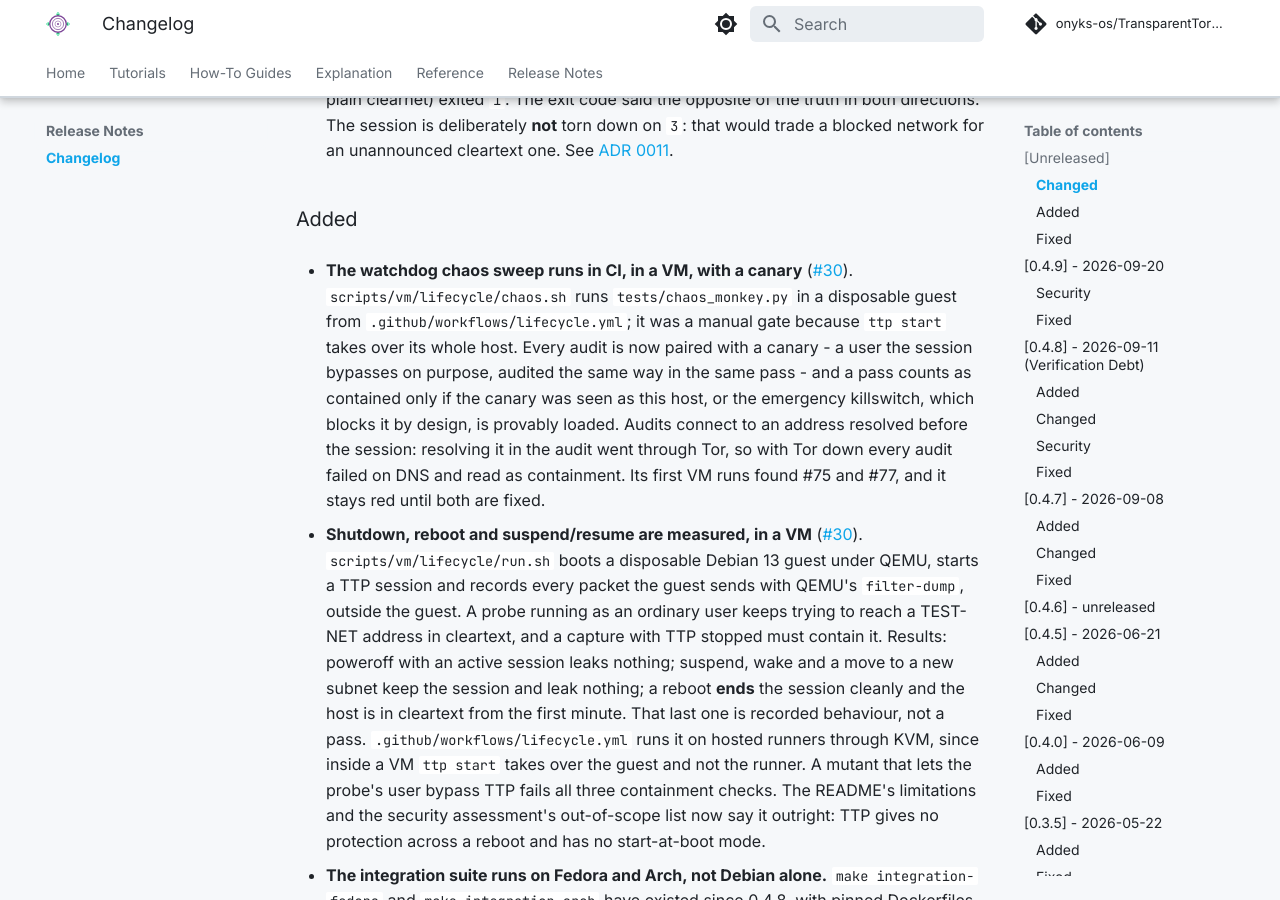
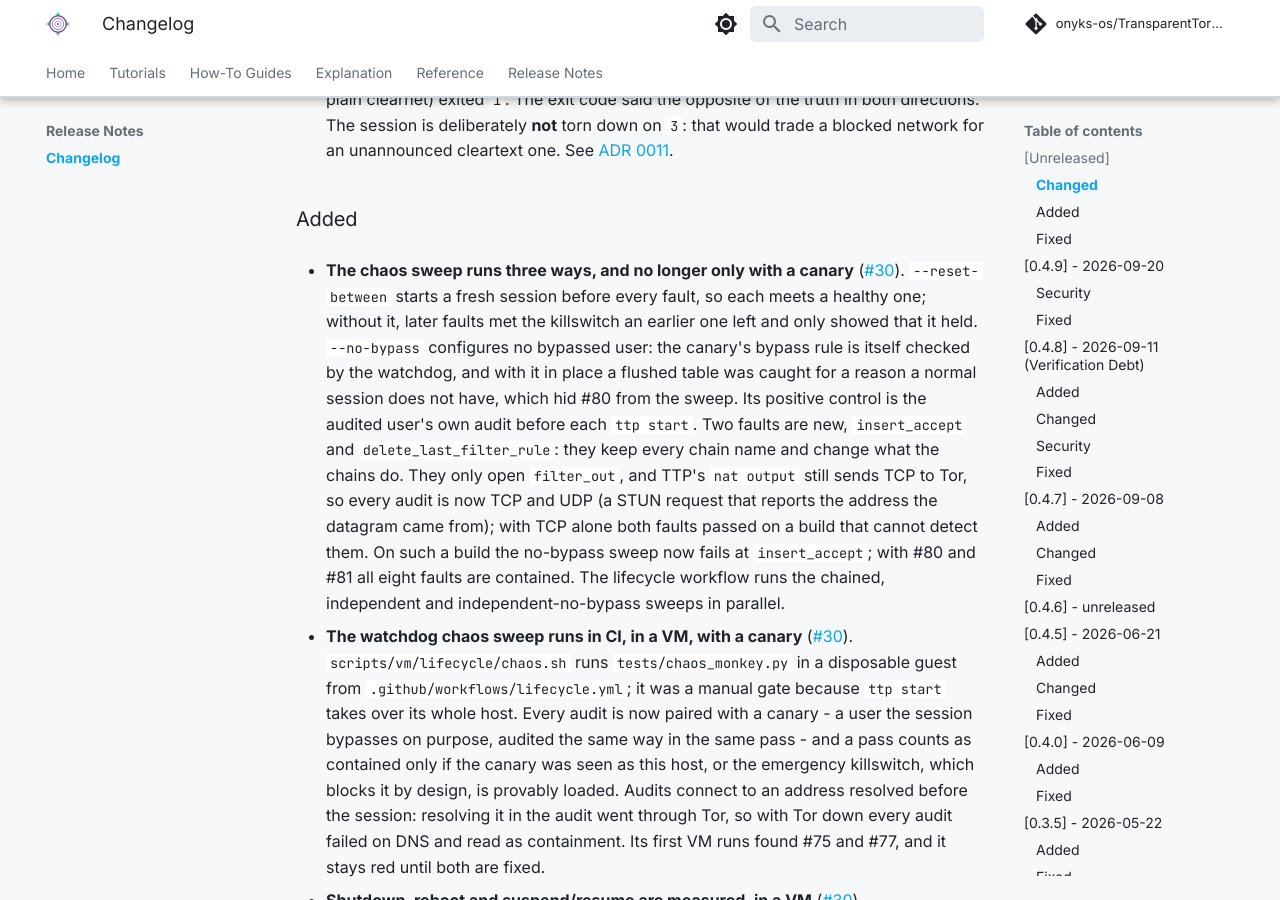
Before and after one commit to onyks-os/TransparentTorProxy, an MkDocs documentation site: the page built from docs/web/release-notes/changelog.md, in a window 1280 px wide and 900 px high, scrolled down 1887 px. Built offline with MkDocs 1.6.1 and Material for MkDocs 9.7.7, drawn with Linux system fonts in a browser that asks for light colours; comment, search, counter and statistics services are not loaded.

Commit message:
test(chaos): independent trials, a no-bypass variant, and a UDP audit (#84)
The sweep ran every fault against one session with a bypassed canary. Two
consequences hid defects:

- After the killswitch engaged at fault 3, faults 4-6 only showed that it
  held; how the watchdog met them on a healthy session was never measured.
  `--reset-between` now starts a fresh session before every fault.
- The canary's bypass puts a rule in the table that the watchdog checks for,
  so with it configured a flushed table was caught for a reason a normal
  session does not have - #80 stayed invisible. `--no-bypass` configures no
  bypassed user; the positive control is then the audited user's own audit
  before each `ttp start` (weaker than same-pass, and said so).

Two faults are new, `insert_accept` and `delete_last_filter_rule`: they keep
every chain name and change what the chains do. Their first VM run exposed a
blind spot in the sweep itself: both passed on a build that cannot detect
them, because TTP's nat output still sends TCP to Tor and the audit was TCP
only. Every audit is now TCP and UDP - a STUN request, resolved before the
session, reporting the address the datagram came from. A leak on either
channel is a leak; a positive control must have seen this host on both.

Measured in the lifecycle VM, independent trials without bypass:
- main before #80/#81, TCP audit only: leak at flush_firewall; the two new
  faults passed for the wrong reason;
- the same build, TCP+UDP audit: leak at insert_accept, over UDP;
- with #80 and #81: all eight faults contained.

The lifecycle workflow runs the chained, independent and
independent-no-bypass sweeps in parallel.

Mutation-checked: ignoring the pre-session control, taking it after `ttp
start`, counting the chain's own handle as a rule's, ignoring --no-bypass,
deleting from an empty chain silently, treating one leaking channel as
held, and accepting a control that saw only one channel each fail a test.

Refs #30

Signed-off-by: onyks-os <129986281+onyks-os@users.noreply.github.com>
Co-authored-by: Claude Opus 5.5 <noreply@anthropic.com>

```diff
--- a/docs/web/release-notes/changelog.md
+++ b/docs/web/release-notes/changelog.md
@@ -86,6 +86,24 @@ and this project adheres to [Semantic Versioning](https://semver.org/spec/v2.0.0
   [ADR 0011](https://github.com/onyks-os/TransparentTorProxy/blob/main/docs/decisions/0011-start-exit-codes.md).
 
 ### Added
+
+- **The chaos sweep runs three ways, and no longer only with a canary**
+  ([#30](https://github.com/onyks-os/TransparentTorProxy/issues/30)).
+  `--reset-between` starts a fresh session before every fault, so each meets a
+  healthy one; without it, later faults met the killswitch an earlier one left
+  and only showed that it held. `--no-bypass` configures no bypassed user: the
+  canary's bypass rule is itself checked by the watchdog, and with it in place
+  a flushed table was caught for a reason a normal session does not have, which
+  hid #80 from the sweep. Its positive control is the audited user's own audit
+  before each `ttp start`. Two faults are new, `insert_accept` and
+  `delete_last_filter_rule`: they keep every chain name and change what the
+  chains do. They only open `filter_out`, and TTP's `nat output` still sends TCP
+  to Tor, so every audit is now TCP and UDP (a STUN request that reports the
+  address the datagram came from); with TCP alone both faults passed on a build
+  that cannot detect them. On such a build the no-bypass sweep now fails at
+  `insert_accept`; with #80 and #81 all eight faults are contained. The
+  lifecycle workflow runs the chained, independent and independent-no-bypass
+  sweeps in parallel.
 
 - **The watchdog chaos sweep runs in CI, in a VM, with a canary**
   ([#30](https://github.com/onyks-os/TransparentTorProxy/issues/30)).
```
Also changed, not shown: CHANGELOG.md (+18 -0 lines), docs/security-assessment.md (+25 -6 lines), docs/web/how-to/vm-testing.md (+2 -1 lines), 4 other files.
